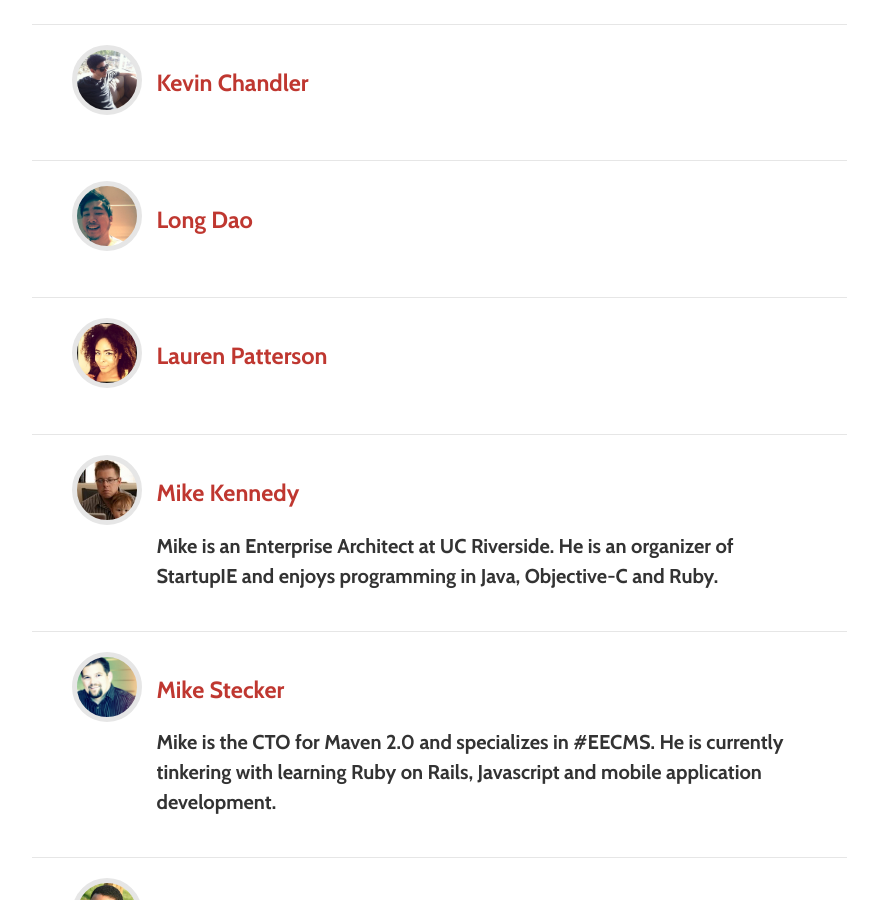
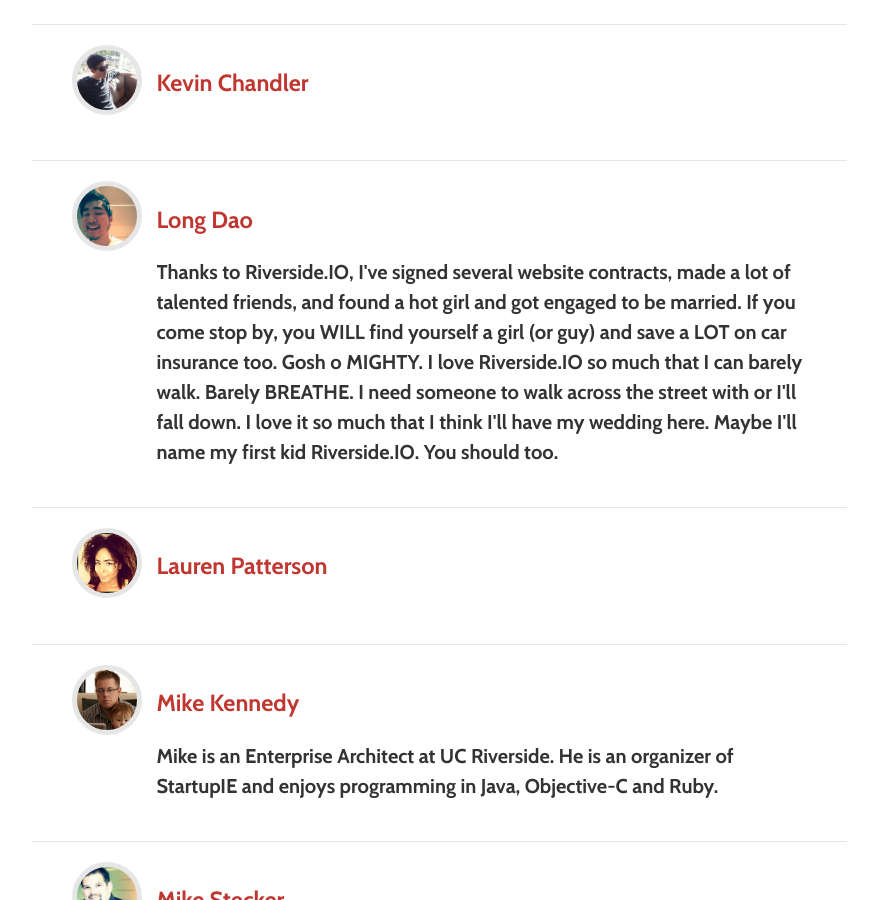
Before and after one commit to riversideio/riversideio.github.io, a Jekyll site: the page built from members.html, in a window 1280 px wide and 900 px high, scrolled down 1618 px. Shown: the whole window, without its empty margins (201-1079 px from the left). Built offline with Jekyll 4.4.1, drawn with Linux system fonts in a browser that asks for light colours; nearby versions of some CDN libraries; some web fonts are replaced; Markdown is read by kramdown in place of the engine named in the settings.

Commit message:
added about for Long

```diff
--- a/_data/members.yml
+++ b/_data/members.yml
@@ -23,6 +23,7 @@
   avatar : ./img/members/kevinchandler.jpg
 - name : Long Dao
   avatar : ./img/members/longdao.jpg
+  about : "Thanks to Riverside.IO, I've signed several website contracts, made a lot of talented friends, and found a hot girl and got engaged to be married. If you come stop by, you WILL find yourself a girl (or guy) and save a LOT on car insurance too. Gosh o MIGHTY. I love Riverside.IO so much that I can barely walk. Barely BREATHE. I need someone to walk across the street with or I'll fall down. I love it so much that I think I'll have my wedding here. Maybe I'll name my first kid Riverside.IO. You should too."
 - name : Lauren Patterson
   avatar : ./img/members/laurenpatterson.jpg
 - name : Mike Kennedy
```
